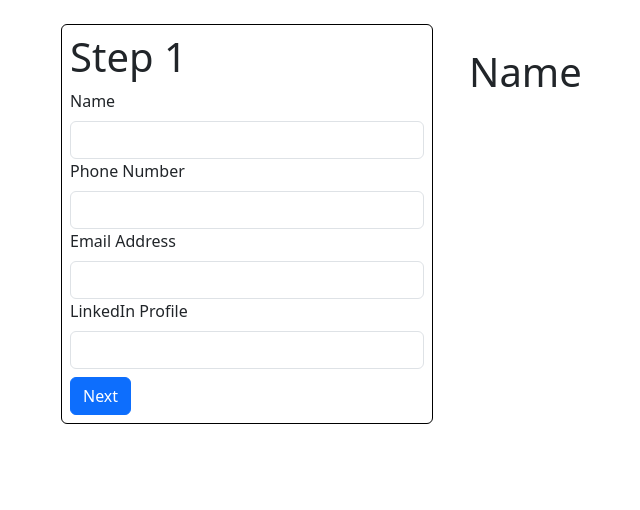
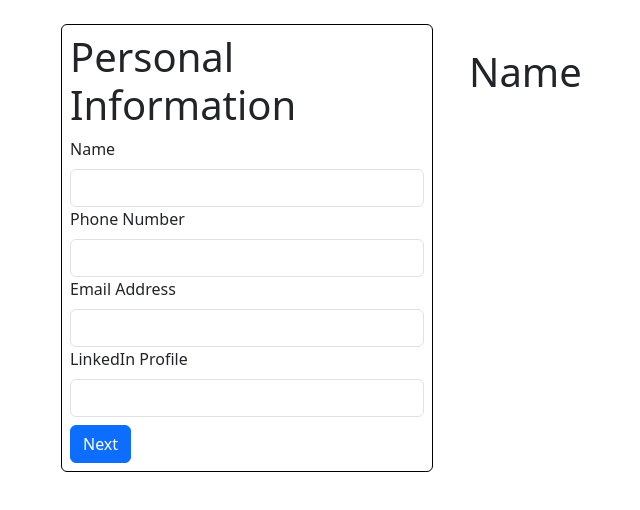
Before and after one commit to disc3110/od-cv-application, a React (Vite) app: page / in a window 1280 px wide. Shown: the top 510 px of the page, without its empty margins (21-661 px from the left). Built offline with nearby package versions, Linux system fonts and the light colour scheme.

Commit message:
refactor code

```diff
--- a/src/App.jsx
+++ b/src/App.jsx
@@ -3,84 +3,78 @@ import PersonalForm from './components/personal-form';
 import CVLayout from './components/cv-layout';
 
 function App() {
-
-  const [cvData, setCVData] = useState({});
-
-  const personalQuestions = [
+  // Define questions and titles for each step in one place
+  const formSections = [
+    {
+      title: "Personal Information",
+      questions: [
         { label: "Name", id: "name", type: "text" },
         { label: "Phone Number", id: "phone", type: "text" },
         { label: "Email Address", id: "email", type: "text" },
         { label: "LinkedIn Profile", id: "linkedIn", type: "text" }
-  ];
-
-  const experienceQuestions = [
+      ]
+    },
+    {
+      title: "Job Information",
+      questions: [
         { label: "Job Title", id: "job", type: "text" },
         { label: "Company Name", id: "company", type: "text" },
         { label: "Years of Experience", id: "jobDuration", type: "number" },
         { label: "Responsibilities", id: "jobResponsibilities", type: "textarea" }
-  ];
-
-  const educationQuestions = [
+      ]
+    },
+    {
+      title: "Education Information",
+      questions: [
         { label: "Earned Degree", id: "eduDegree", type: "text" },
         { label: "School name", id: "school", type: "text" },
         { label: "Program duration", id: "schoolDuration", type: "number" },
         { label: "Skills obtained", id: "eduDescription", type: "textarea" }
+      ]
+    },
+    {
+      title: "Other Information",
+      questions: [
+        { label: "Skills", id: 'skills', type: "text" },
+        { label: "Profile", id: "profile", type: "text" }
+      ]
+    }
   ];
 
-  const additionalQuestions = [
-    { label: "skills", id: 'skills', type: "text"},
-    { label: "profile", id: "profile", type: "text"}
-  ]
+  const [step, setStep] = useState(0); // Step starts at 0 for the first form
+  const [cvData, setCVData] = useState({});
 
-  const [step, setStep] = useState(1);
-
+  // Handle next step
   const nextStep = () => {
-    setStep(step + 1);
+    setStep((prevStep) => prevStep + 1);
   };
 
+  // Handle data change in the form
   const handleInfoChange = (id, value) => {
     setCVData(prevData => ({ ...prevData, [id]: value }));
   };
 
-  // Helper function for rendering based on the current step
-  const renderFormByStep = () => {
-    switch (step) {
-      case 1:
-        return (
-          <div>
-            <PersonalForm questions={personalQuestions} onInputChange={handleInfoChange} />
-            <button onClick={nextStep} className="btn btn-primary mt-2">Next</button>
-          </div>
-        );
-      case 2:
-        return (
-          <div>
-            <PersonalForm questions={experienceQuestions} onInputChange={handleInfoChange} />
-            <button onClick={nextStep} className="btn btn-primary mt-2">Next</button>
-          </div>
-        );
-      case 3:
-        return (
-          <div>
-            <PersonalForm questions={educationQuestions} onInputChange={handleInfoChange} />
-            <button onClick={nextStep} className="btn btn-primary mt-2">Finish</button>
-          </div>
-        );
-      default:
-        return <div>Thanks !</div>;
-    }
-  };
+  // Current form section based on the step
+  const currentSection = formSections[step];
 
   return (
     <div className='container p-4'>
       <div className='row vh-75'>
         <div className='col-4 border border-black rounded p-2'>
-          <h1>Step {step}</h1>
-          {renderFormByStep()}
+          <h1>{currentSection?.title}</h1>
+          {currentSection ? (
+            <div>
+              <PersonalForm questions={currentSection.questions} onInputChange={handleInfoChange} />
+              <button onClick={nextStep} className="btn btn-primary mt-2">
+                {step === formSections.length - 1 ? "Finish" : "Next"}
+              </button>
             </div>
-        <div className='col-8'>{
+          ) : (
+            <div>Thanks!</div>
+          )}
+        </div>
+        <div className='col-8'>
           <CVLayout cvData={cvData} />
-        }
         </div>
       </div>
     </div>
```
Lines whose indentation alone changed are shown as unchanged.
